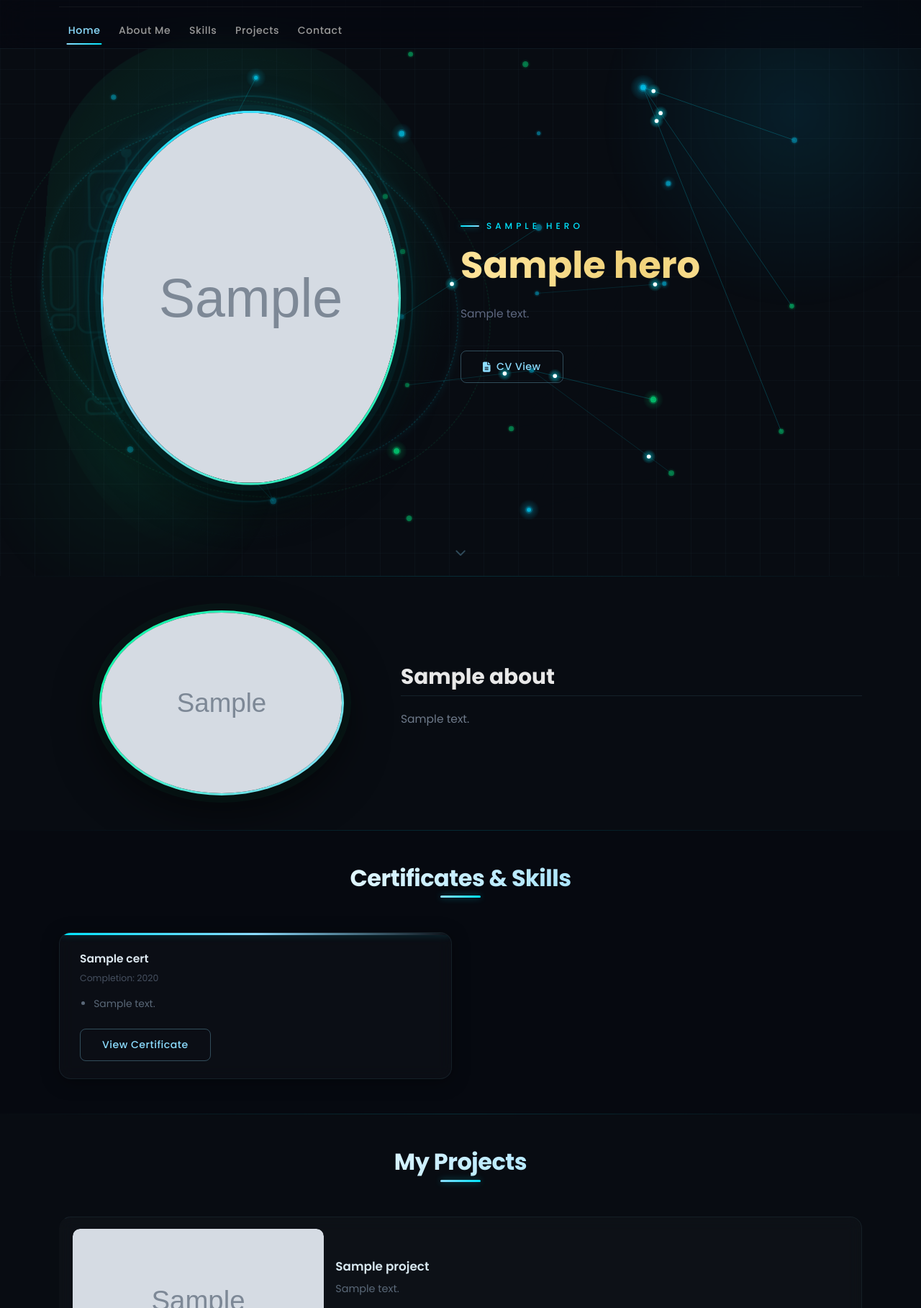
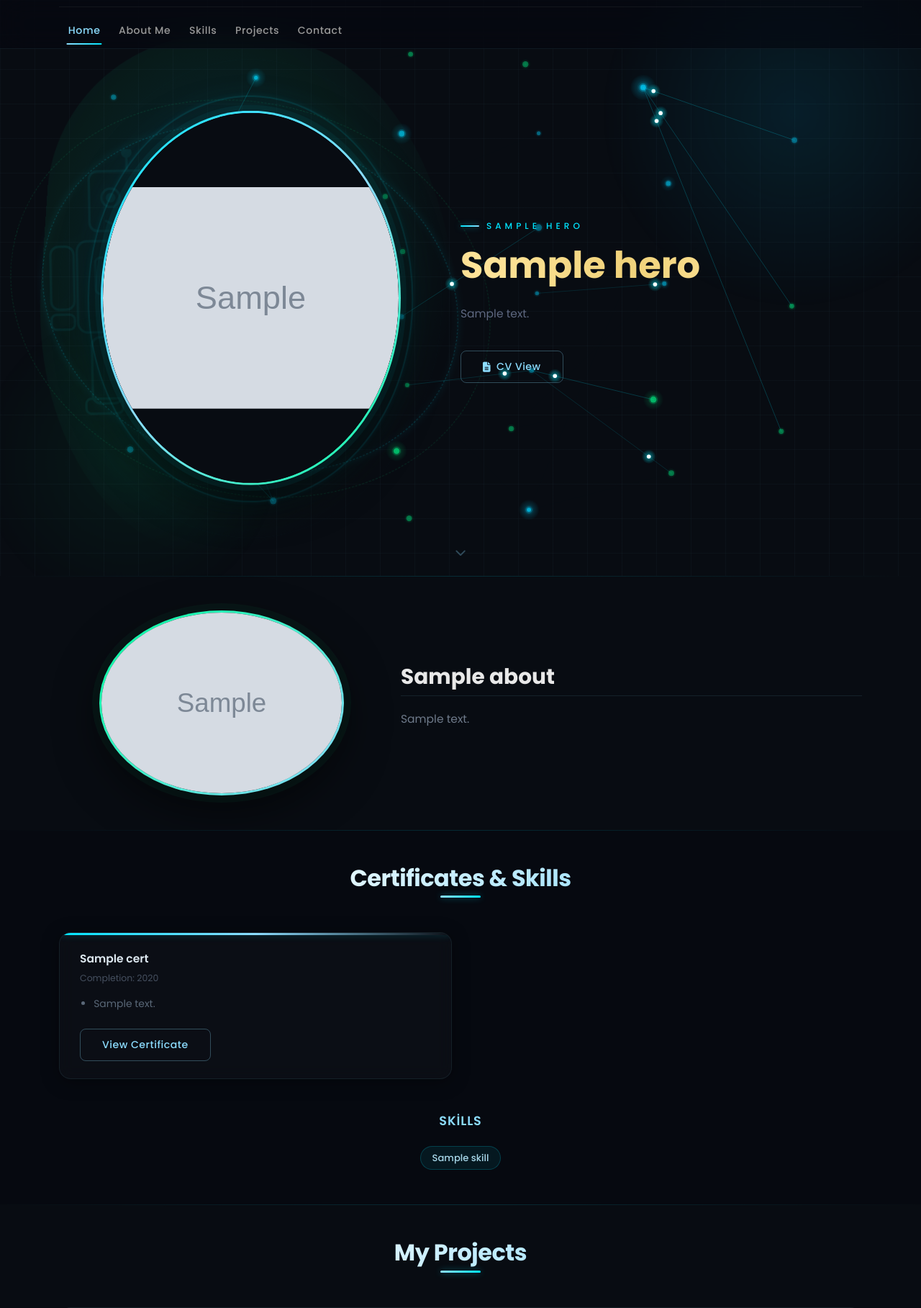
Before and after one commit to serkandemirtas/personal-website, a Django app: template home/templates/home/home.html in a window 1280 px wide. Shown: the top 1817 px of the page at 72% size. Run offline with Django 5.2, Linux system fonts and the light colour scheme; the template is opened without the code that fills it: most values are stand-ins (such as "Sample title", 1, 10 or a date in 2020); grey boxes marked "Sample" are stand-in pictures; form fields are guessed from the names that the template uses; some libraries are stand-ins or nearby versions.

Commit message:
Add Skill model and display as badge pills in Certificates & Skills section

```diff
--- a/home/templates/home/home.html
+++ b/home/templates/home/home.html
@@ -154,6 +154,18 @@
       {% endfor %}
     </div>
   </div>
+
+  {% if skills %}
+  <div class="container mt-5">
+    <h4 class="skills-subtitle text-center mb-4">Skills</h4>
+    <div class="skills-badges">
+      {% for skill in skills %}
+      <span class="skill-badge" {% if skill.category %}data-category="{{ skill.category }}"{% endif %}>{{ skill.name }}</span>
+      {% endfor %}
+    </div>
+  </div>
+  {% endif %}
+
 </section>
 
 <!-- PROJECTS -->
--- a/static/css/style.css
+++ b/static/css/style.css
@@ -564,9 +564,10 @@ header nav.scrolled {
   z-index: 1;
   width: 100%;
   height: 100%;
-  object-fit: cover;
+  object-fit: contain;
   border-radius: 50%;
   display: block;
+  background: #080c12;
 }
 
 /* build reveal overlay */
@@ -736,6 +737,42 @@ header nav.scrolled {
   margin-bottom: 1rem;
 }
 .certificates-wrapper .card ul li { margin-bottom: 4px; }
+
+/* -------------------- SKILLS BADGES -------------------- */
+.skills-subtitle {
+  font-size: 1.1rem;
+  font-weight: 600;
+  color: #8cdcfe;
+  letter-spacing: 0.05em;
+  text-transform: uppercase;
+}
+
+.skills-badges {
+  display: flex;
+  flex-wrap: wrap;
+  gap: 0.65rem;
+  justify-content: center;
+}
+
+.skill-badge {
+  display: inline-block;
+  padding: 0.35rem 0.95rem;
+  border-radius: 999px;
+  font-size: 0.82rem;
+  font-weight: 500;
+  color: #a8d8ea;
+  background: rgba(0, 229, 255, 0.07);
+  border: 1px solid rgba(0, 229, 255, 0.2);
+  transition: background 0.2s, border-color 0.2s, color 0.2s, transform 0.2s;
+  cursor: default;
+}
+
+.skill-badge:hover {
+  background: rgba(0, 229, 255, 0.18);
+  border-color: rgba(0, 229, 255, 0.55);
+  color: #00e5ff;
+  transform: translateY(-2px);
+}
 
 /* -------------------- PROJECTS -------------------- */
 #projects {
```
Also changed, not shown: home/admin.py (+8 -1 lines), home/models.py (+12 -0 lines), home/views.py (+5 -3 lines), home/migrations/0013_add_skill_model.py (added).
